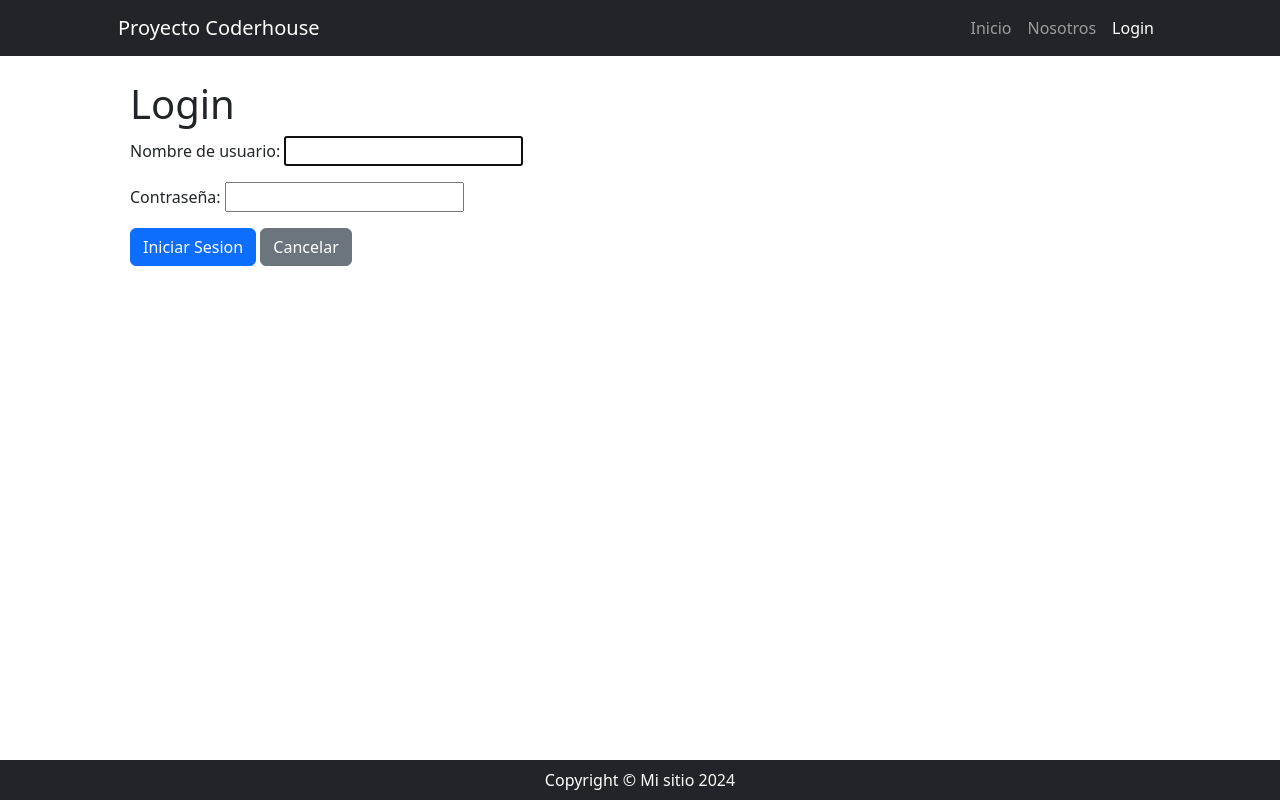
After one commit to MartinZeta/DjangoProject, a Django app: page /login/ in a window 1280 px wide. The commit adds this page. Run offline with Django 5.2, Linux system fonts and the light colour scheme; some libraries are stand-ins or nearby versions.

Commit message:
add list de productos, login, logout

```diff
--- /dev/null
+++ b/project/core/forms.py
@@ -0,0 +1,13 @@
+from django import forms
+from django.contrib.auth.models import User
+from django.contrib.auth.forms import AuthenticationForm
+
+class CustomAuthenticationForm(AuthenticationForm):
+    class Meta:
+        model = User
+                #Username y password para el login son obligatorios, se le puede agregar un mail
+        fields = ['username', 'password']
+        windgets = {                                    #form-control es para darle estilos al input
+            'username': forms.TextInput(attrs={'class': 'form-control'}),
+            'password': forms.PasswordInput(attrs={'class': 'form-control'}),
+        }
--- /dev/null
+++ b/project/core/templates/core/login.html
@@ -0,0 +1,22 @@
+{% extends 'core/base.html' %}
+
+{% block title %}
+    Coderhouse | Login
+{% endblock title %}
+
+{% block content %}
+<div class="container">
+    <h1 class="mt-4">Login</h1>
+
+    <form method="post">
+      {% csrf_token %}
+      {{form.as_p}}
+        {# este input es para que nos rediriga directamente al inicio una vez que se inicia la sesion #}
+      <input type="hidden" name="next" value= "{% url 'core:index' %}">
+
+      <button type="submit" class="btn btn-primary">Iniciar Sesion</button>
+      <a href="{% url 'producto:productocategoria_list' %}" class="btn btn-secondary">Cancelar</a>
+    </form>
+  </div>
+
+{% endblock content %}
--- a/project/core/templates/core/navbar.html
+++ b/project/core/templates/core/navbar.html
@@ -6,9 +6,22 @@
         <div class="collapse navbar-collapse" id="navbarSupportedContent">
             <ul class="navbar-nav ms-auto mb-2 mb-lg-0">
                 <li class="nav-item"><a class="nav-link {% if request.path == '/' %} active {% endif %}" aria-current="page" href= "{% url 'core:index' %}" >Inicio</a></li>
-                <li class="nav-item"><a class="nav-link {% if request.path == '/about/' %} active {% endif %}" href="{% url 'core:about' %}">Nosotros</a></li>
-                <li class="nav-item"><a class="nav-link {% if request.path == '/clientes/' %} active {% endif %}" href="{% url 'cliente:index' %}">Cliente</a></li>
-                <li class="nav-item"><a class="nav-link {% if request.path == '/productos/' %} active {% endif %}" href="{% url 'producto:index' %}">Producto</a></li>
+                <li class="nav-item"><a class="nav-link {% if '/about/' in request.path %} active {% endif %}" href="{% url 'core:about' %}">Nosotros</a></li>
+                {% if user.is_authenticated %}
+                    <li class="nav-item"><a class="nav-link {% if '/clientes/' in request.path %} active {% endif %}" href="{% url 'cliente:index' %}">Cliente</a></li>
+                    <li class="nav-item"><a class="nav-link {% if '/productos/' in request.path %} active {% endif %}" href="{% url 'producto:index' %}">Producto</a></li>
+                    <li class="nav-item"><a class="nav-link text-bg-info">{{ user.username }}</a></li>
+
+                    {# Logout, de esta manera nos cierra la sesion, no se creo ninguna vista Solo usando la clase LogoutView #}
+                    <li class="nav-item">
+                        <form action=" {% url 'core:logout' %}" method="post">
+                            {% csrf_token %}
+                            <button type="submit" class="btn btn-dark">Logout</button>
+                        </form>
+                    </li>
+                {% else %}
+                    <li class="nav-item"><a class="nav-link {% if '/login/' in request.path %} active {% endif %}" href="{% url 'core:login' %}">Login</a></li>
+                {% endif %}
             </ul>
         </div>
     </div>
--- a/project/core/urls.py
+++ b/project/core/urls.py
@@ -2,12 +2,15 @@
 #Aca estaria guardada la app que creamos, para que sepa que la creamos, hay que ir a settings.py en el proyecto
 #y tenemos que colocar el nombre de la app que creamos en insta  INSTALLED_APPS = ['core']
 from django.urls import path
-
-from .views import index, about
-
+from .views import *
+from django.views.generic.base import TemplateView
+from django.contrib.auth.views import LogoutView
 
 urlpatterns = [
                     #name le da el nombre a este path para ubicarlo
     path("", index, name="index"),
-    path("about/", about, name="about"),
+                   #TemplateView evita tener que hacer un funcion y redirige directamente al template.
+    path("about/", TemplateView.as_view(template_name="core/about.html"), name="about"),
+    path("login/", CustomLoginView.as_view(), name="login"),
+    path("logout/", LogoutView.as_view(next_page="core:index"), name="logout"),
 ]
--- a/project/core/views.py
+++ b/project/core/views.py
@@ -1,5 +1,7 @@
-from django.http import HttpResponse, HttpRequest
+#from django.http import HttpResponse, HttpRequest
 from django.shortcuts import render
+from django.contrib.auth.views import LoginView
+from .forms import *
 
 # Create your views here.
 def index(request):
@@ -7,5 +9,9 @@ def index(request):
     return render(request, "core/index.html")
 
 #crear vista de about.html
-def about(request: HttpRequest) -> HttpResponse:
-    return render(request, "core/about.html")
+#def about(request: HttpRequest) -> HttpResponse:
+    #return render(request, "core/about.html")
+
+class CustomLoginView(LoginView):
+    authentication_form = CustomAuthenticationForm
+    template_name = 'core/login.html'
--- a/project/producto/templates/producto/index.html
+++ b/project/producto/templates/producto/index.html
@@ -14,6 +14,7 @@
         <div class="d-flex justify-content-center gap-4">
           <a href="{% url 'producto:productocategoria_list' %}" class="btn btn-primary w-50">Ver Categorías</a>
           <a href="{% url 'producto:productocategoria_create' %}" class="btn btn-primary w-50">Crear Categoría</a>
+          <a href="{% url 'producto:producto_list' %}" class="btn btn-primary w-50">Ver Productos</a>
         </div>
       </div>
     </div>
--- a/project/producto/templates/producto/productocategoria_form.html
+++ b/project/producto/templates/producto/productocategoria_form.html
@@ -6,6 +6,7 @@
 
 {% block content %}
   <div class="container">
+                    {# esto identificar cada html #}
     <h1 class="mt-4">{% if form.instance.pk %}Editar{% else %}Crear{% endif %} Categoría</h1>
 
     <form method="post">
--- a/project/producto/urls.py
+++ b/project/producto/urls.py
@@ -14,4 +14,5 @@ urlpatterns = [
     # path("productocategoria/update/<int:pk>", views.productocategoria_update, name="productocategoria_update"),
     path("productocategoria/delete/<int:pk>", views.ProductoCategoriaDelete.as_view(), name="productocategoria_delete"),
     # path("productocategoria/delete/<int:pk>", views.productocategoria_delete, name="productocategoria_delete"),
+    path("producto/list/", views.ProductoListDetail.as_view(), name="producto_list"),
 ]
--- a/project/producto/views.py
+++ b/project/producto/views.py
@@ -77,3 +77,9 @@ class ProductoCategoriaDelete(DeleteView):
 #         consulta.delete()
 #         return redirect("producto:productocategoria_list")
 #     return render(request, "producto/productocategoria_confirm_delete.html", {"object": consulta})
+
+
+class ProductoListDetail(ListView):
+    model = Producto
+    context_object_name = "object_list"
+    #template_name = "producto/productocategoria_list.html"
```
Also changed, not shown: project/core/templates/core/logout.html (added, +13 -0 lines), project/producto/templates/producto/producto_list.html (added, +37 -0 lines), project/db.sqlite3.
